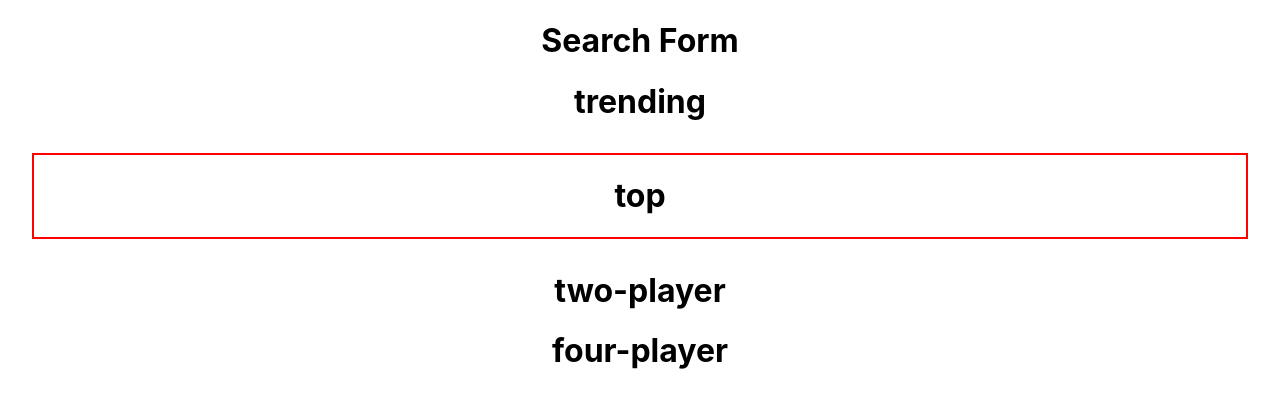
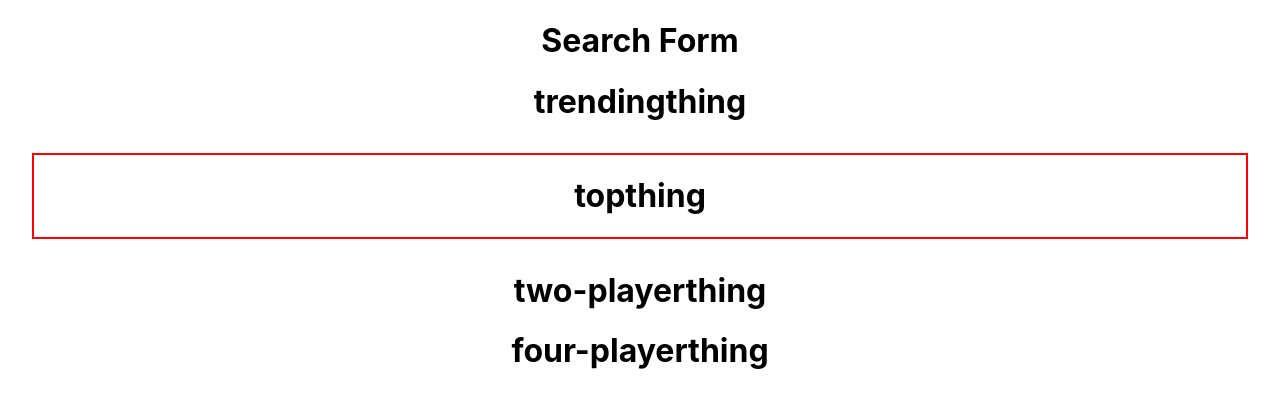
Before and after one commit to mdflynn/game-sleuth, a React (Create React App) app: page / in a window 1280 px wide. Shown: the top 408 px of the page. Built offline with nearby package versions, Linux system fonts and the light colour scheme.

Commit message:
Create boardGames state

```diff
--- a/src/SearchDisplay/SearchDisplay.tsx
+++ b/src/SearchDisplay/SearchDisplay.tsx
@@ -1,27 +1,28 @@
 import React, { Component } from 'react';
 import './SearchDisplay.scss';
 
-interface IProps {}
+type MyProps = {
+  searchData: string;
+};
 
-interface IState {
-  playOrPause?: string;
-}
-// const SearchDisplay = ({searchData}: SearchCriteria) => {
+type MyState = {
+  boardGames: { name: string }[];
+};
 
-//   componentDidMount() {
-//     API.fetchData(searchData)
-//   }
-
-class SearchDisplay extends Component<IProps, IState> {
-  constructor(props: IProps) {
-    super(props);
-    this.state = {
-      // playOrPause: "Play",
-    };
-  }
+class SearchDisplay extends Component<MyProps, MyState> {
+  // constructor(props: IProps) {
+  //   super(props);
+  state: MyState = {
+    boardGames: [{ name: 'thing' }],
+  };
 
   render() {
-    return <h1>{this.props.searchData}</h1>;
+    return (
+      <h1>
+        {this.props.searchData}
+        {this.state.boardGames[0].name}
+      </h1>
+    );
   }
 }
 
```
Also changed, not shown: 1 other file (tests, documents, lock files or other folders).
